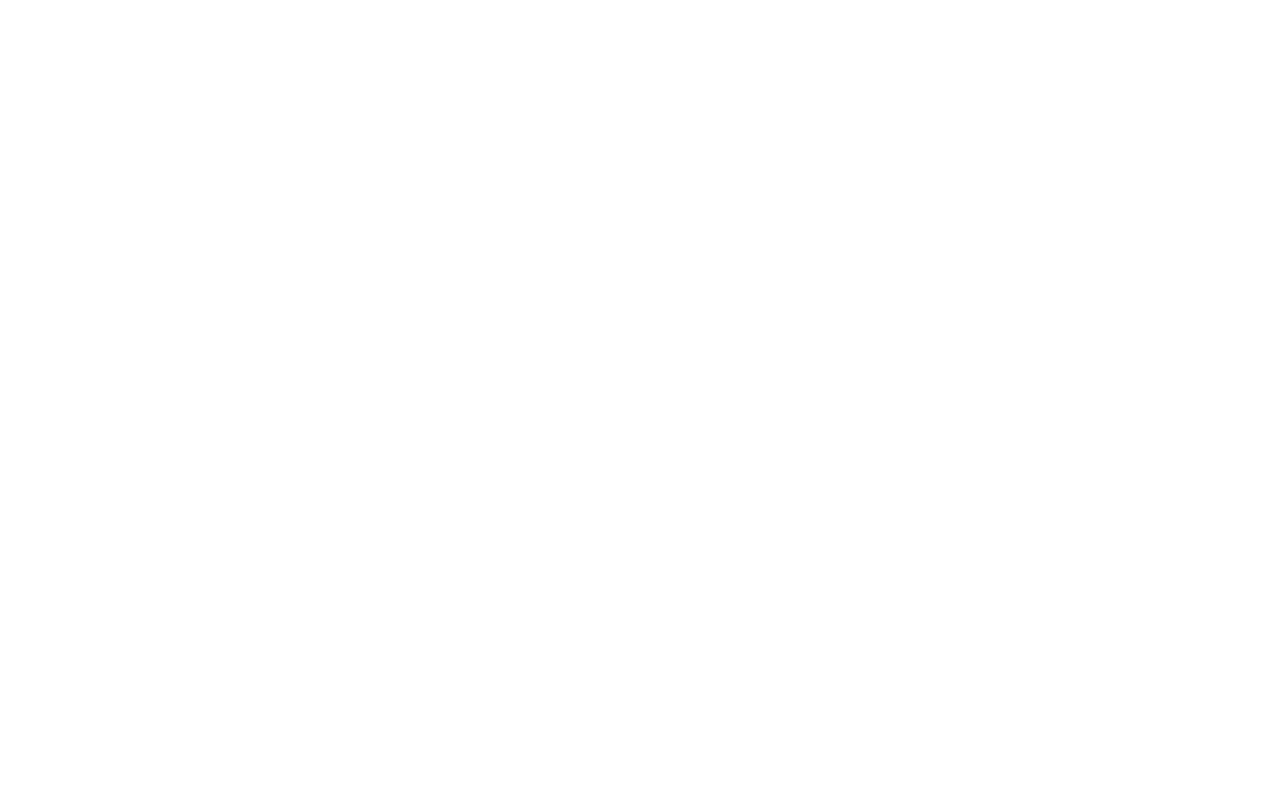
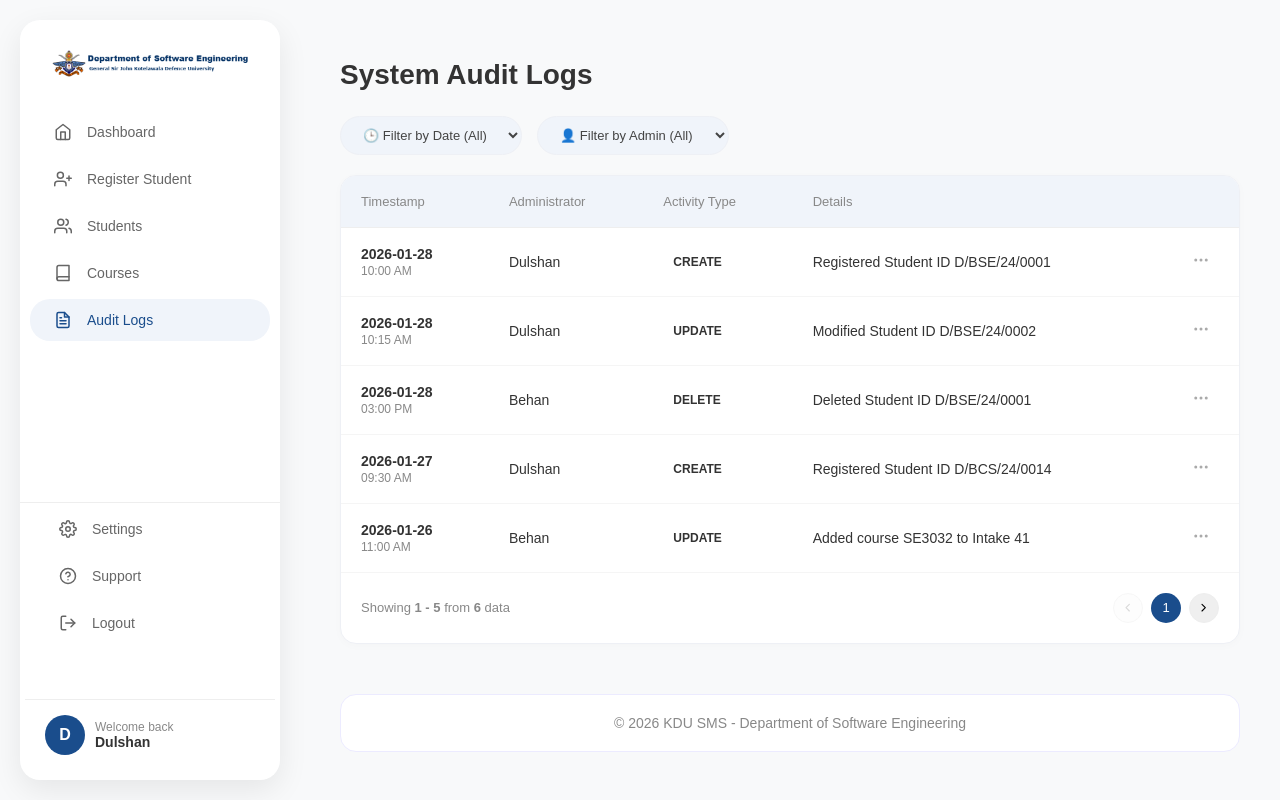
Before and after one commit to Dulshan-Rajeewa/Student_Management_System, a React (Create React App) app in the folder client/: page /audit in a window 1280 px wide. Before the commit this address had no page. Built offline with nearby package versions, Linux system fonts and the light colour scheme.

Commit message:
feat(audit-logs): implement System Audit Logs page with filters, pagination, and immutable log view

```diff
--- a/client/src/App.js
+++ b/client/src/App.js
@@ -5,6 +5,7 @@
 import RegisterStudent from './pages/RegisterStudent';
 import ManageStudents from './pages/ManageStudents';
 import Courses from './pages/Courses';
+import AuditLogs from './pages/AuditLogs';
 
 function App() {
   return (
@@ -23,6 +24,8 @@
 
           <Route path="/courses" element={<Courses />} />
 
+          <Route path="/audit" element={<AuditLogs />} />
+
         </Routes>
       </div>
     </Router>
--- /dev/null
+++ b/client/src/pages/AuditLogs.css
@@ -0,0 +1,135 @@
+/* Header Area */
+.audit-header h1 {
+  font-size: 28px;
+  color: #333;
+  font-weight: 600;
+  margin-bottom: 25px;
+}
+
+/* Filter Dropdowns */
+.filter-group {
+  display: flex;
+  gap: 15px;
+  margin-bottom: 20px;
+}
+
+.filter-select {
+  background: #f0f4fa;
+  border: 1px solid #eef0f5;
+  padding: 10px 18px;
+  border-radius: 20px;
+  font-size: 13px;
+  color: #444;
+  font-weight: 500;
+  cursor: pointer;
+  font-family: 'Poppins', sans-serif;
+  outline: none;
+}
+
+.filter-select:focus {
+  border-color: #1a4d8c;
+}
+
+/* Table Container */
+.table-card {
+  background: white;
+  border-radius: 16px;
+  padding: 0;
+  border: 1px solid #eef0f5;
+  box-shadow: 0 2px 10px rgba(0,0,0,0.02);
+  overflow: hidden;
+}
+
+/* Table Styles */
+.audit-table {
+  width: 100%;
+  border-collapse: collapse;
+  text-align: left;
+}
+
+.audit-table th {
+  background-color: #f0f4fa;
+  color: #888;
+  font-weight: 500;
+  font-size: 13px;
+  padding: 18px 20px;
+  border-bottom: 1px solid #eee;
+}
+
+.audit-table td {
+  padding: 18px 20px;
+  font-size: 14px;
+  color: #333;
+  border-bottom: 1px solid #f5f5f5;
+  vertical-align: middle;
+}
+
+/* Activity Type Badges */
+.activity-badge {
+  font-size: 12px;
+  font-weight: 600;
+  padding: 5px 10px;
+  border-radius: 6px;
+  display: inline-block;
+}
+
+/* More Icon (Ellipsis) */
+.more-icon {
+  color: #aaa;
+  font-size: 18px;
+  cursor: pointer;
+  transition: 0.2s;
+}
+
+.more-icon:hover {
+  color: #333;
+}
+
+/* Pagination */
+.pagination {
+  display: flex;
+  justify-content: space-between;
+  align-items: center;
+  padding: 20px;
+  font-size: 13px;
+  color: #888;
+}
+
+.page-numbers {
+  display: flex;
+  gap: 8px;
+}
+
+.page-num {
+  width: 30px;
+  height: 30px;
+  display: flex;
+  align-items: center;
+  justify-content: center;
+  border: 1px solid #eee;
+  border-radius: 50%;
+  cursor: pointer;
+  transition: 0.2s;
+}
+
+.page-num:hover {
+  background: #f0f4fa;
+}
+
+.page-num.active {
+  background: #1a4d8c;
+  color: white;
+  border: none;
+}
+
+.page-num:disabled {
+  opacity: 0.5;
+  cursor: not-allowed;
+}
+
+.empty-state {
+  padding: 40px;
+  text-align: center;
+  color: #888;
+  font-size: 15px;
+}
--- /dev/null
+++ b/client/src/pages/AuditLogs.js
@@ -0,0 +1,155 @@
+import React, { useState, useEffect } from 'react';
+import Sidebar from '../components/Sidebar';
+import Footer from '../components/Footer';
+import { FiChevronLeft, FiChevronRight, FiMoreHorizontal } from 'react-icons/fi';
+import './AuditLogs.css';
+
+const AuditLogs = () => {
+  useEffect(() => {
+    document.title = "System Audit Logs | KDU SMS";
+  }, []);
+
+  // 1. DUMMY DATA STATE (View Only)
+  const [logs] = useState([
+    { id: 1, date: '2026-01-28', time: '10:00 AM', admin: 'Dulshan', type: 'CREATE', details: 'Registered Student ID D/BSE/24/0001' },
+    { id: 2, date: '2026-01-28', time: '10:15 AM', admin: 'Dulshan', type: 'UPDATE', details: 'Modified Student ID D/BSE/24/0002' },
+    { id: 3, date: '2026-01-28', time: '03:00 PM', admin: 'Behan', type: 'DELETE', details: 'Deleted Student ID D/BSE/24/0001' },
+    { id: 4, date: '2026-01-27', time: '09:30 AM', admin: 'Dulshan', type: 'CREATE', details: 'Registered Student ID D/BCS/24/0014' },
+    { id: 5, date: '2026-01-26', time: '11:00 AM', admin: 'Behan', type: 'UPDATE', details: 'Added course SE3032 to Intake 41' },
+    { id: 6, date: '2026-01-25', time: '02:00 PM', admin: 'Dulshan', type: 'CREATE', details: 'Registered Student ID D/BSE/24/0015' },
+  ]);
+
+  // 2. FILTER STATES
+  const [filterDate, setFilterDate] = useState('All');
+  const [filterAdmin, setFilterAdmin] = useState('All');
+
+  // 3. PAGINATION STATES
+  const [currentPage, setCurrentPage] = useState(1);
+  const itemsPerPage = 5;
+
+  // --- LOGIC: FILTERING ---
+  const filteredLogs = logs.filter(log => {
+    const matchesDate = filterDate === 'All' || log.date === filterDate;
+    const matchesAdmin = filterAdmin === 'All' || log.admin === filterAdmin;
+    return matchesDate && matchesAdmin;
+  });
+
+  // --- LOGIC: PAGINATION ---
+  const totalPages = Math.ceil(filteredLogs.length / itemsPerPage);
+  const indexOfLastItem = currentPage * itemsPerPage;
+  const indexOfFirstItem = indexOfLastItem - itemsPerPage;
+  const currentLogs = filteredLogs.slice(indexOfFirstItem, indexOfLastItem);
+
+  // Reset to page 1 if filters change
+  useEffect(() => {
+    setCurrentPage(1);
+  }, [filterDate, filterAdmin]);
+
+  // Helper function for badge colors
+  const getBadgeClass = (type) => {
+    switch(type) {
+      case 'CREATE': return 'activity-badge create';
+      case 'UPDATE': return 'activity-badge update';
+      case 'DELETE': return 'activity-badge delete';
+      default: return 'activity-badge';
+    }
+  };
+
+  return (
+    <div className="dashboard-layout">
+      <Sidebar />
+      <div className="main-content">
+        <div className="audit-header">
+          <h1>System Audit Logs</h1>
+        </div>
+
+        {/* Dropdown Filters (Matching Figma) */}
+        <div className="filter-group">
+          <select className="filter-select" value={filterDate} onChange={e => setFilterDate(e.target.value)}>
+            <option value="All">🕒 Filter by Date (All)</option>
+            <option value="2026-01-28">2026-01-28</option>
+            <option value="2026-01-27">2026-01-27</option>
+            <option value="2026-01-26">2026-01-26</option>
+          </select>
+
+          <select className="filter-select" value={filterAdmin} onChange={e => setFilterAdmin(e.target.value)}>
+            <option value="All">👤 Filter by Admin (All)</option>
+            <option value="Dulshan">Dulshan</option>
+            <option value="Behan">Behan</option>
+          </select>
+        </div>
+
+        {/* Data Table Area */}
+        <div className="table-card">
+          <table className="audit-table">
+            <thead>
+              <tr>
+                <th>Timestamp</th>
+                <th>Administrator</th>
+                <th>Activity Type</th>
+                <th>Details</th>
+                <th></th> {/* Empty header for the more icon */}
+              </tr>
+            </thead>
+            <tbody>
+              {currentLogs.length > 0 ? (
+                currentLogs.map((log) => (
+                  <tr key={log.id}>
+                    <td>
+                      <strong>{log.date}</strong><br/>
+                      <span style={{ fontSize: '12px', color: '#888' }}>{log.time}</span>
+                    </td>
+                    <td>{log.admin}</td>
+                    <td>
+                      <span className={getBadgeClass(log.type)}>
+                        {log.type}
+                      </span>
+                    </td>
+                    <td>{log.details}</td>
+                    <td style={{ textAlign: 'center' }}>
+                      <FiMoreHorizontal className="more-icon" />
+                    </td>
+                  </tr>
+                ))
+              ) : (
+                <tr>
+                  <td colSpan="5" className="empty-state">No audit logs found for the selected filters.</td>
+                </tr>
+              )}
+            </tbody>
+          </table>
+
+          {/* Pagination */}
+          <div className="pagination">
+            <span>
+              Showing <strong>{currentLogs.length > 0 ? indexOfFirstItem + 1 : 0} - {indexOfFirstItem + currentLogs.length}</strong> from <strong>{filteredLogs.length}</strong> data
+            </span>
+            <div className="page-numbers">
+              <button
+                className="page-num"
+                disabled={currentPage === 1}
+                onClick={() => setCurrentPage(currentPage - 1)}
+              >
+                <FiChevronLeft />
+              </button>
+
+              <div className="page-num active">{currentPage}</div>
+
+              <button
+                className="page-num"
+                disabled={currentPage === totalPages || totalPages === 0}
+                onClick={() => setCurrentPage(currentPage + 1)}
+              >
+                <FiChevronRight />
+              </button>
+            </div>
+          </div>
+        </div>
+
+        <Footer />
+      </div>
+    </div>
+  );
+};
+
+export default AuditLogs;
--- a/client/src/pages/ManageStudents.css
+++ b/client/src/pages/ManageStudents.css
@@ -129,7 +129,7 @@
 }
 
 .student-table th {
-  background-color: #f8f9fb;
+  background-color: #f0f4fa;
   color: #888;
   font-weight: 500;
   font-size: 13px;
```
